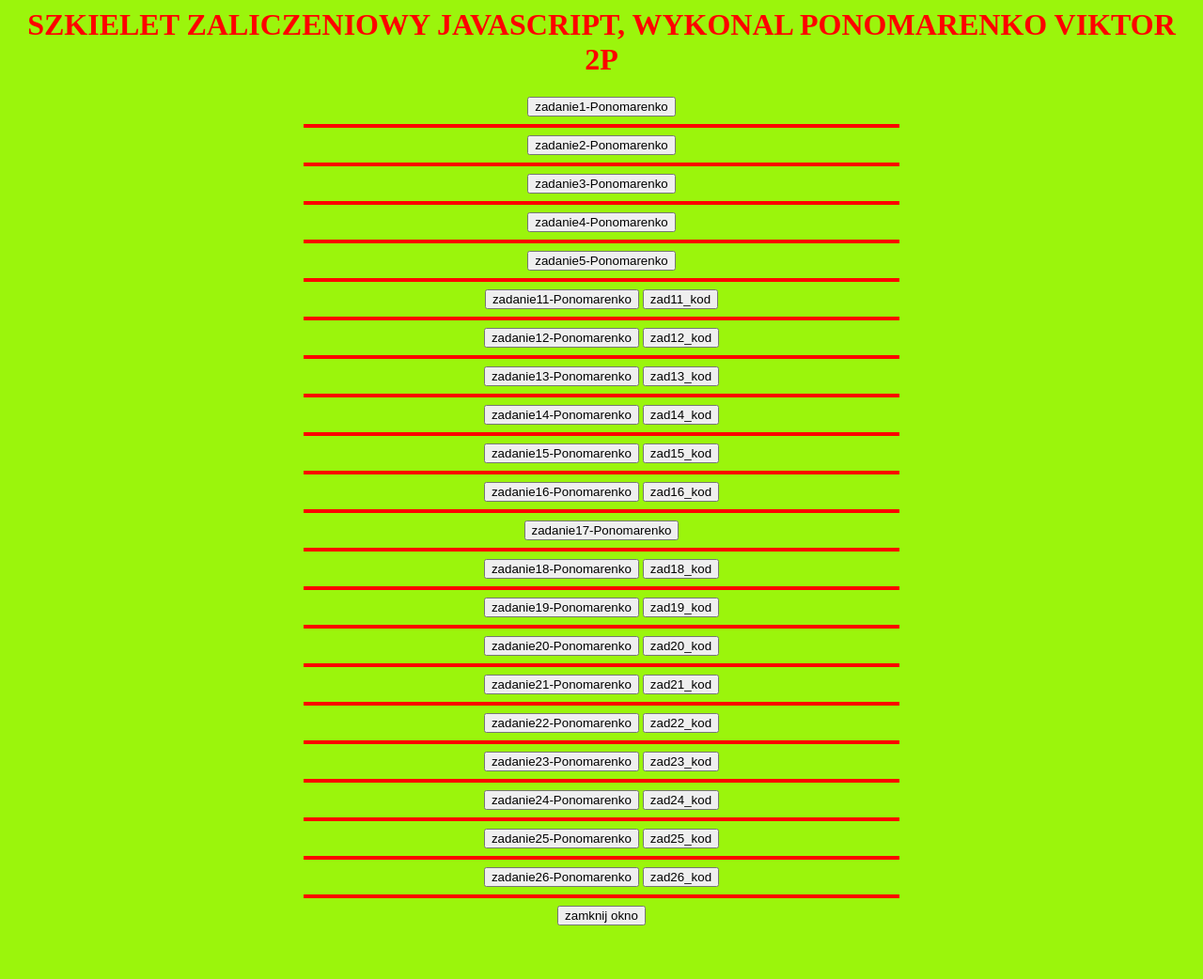
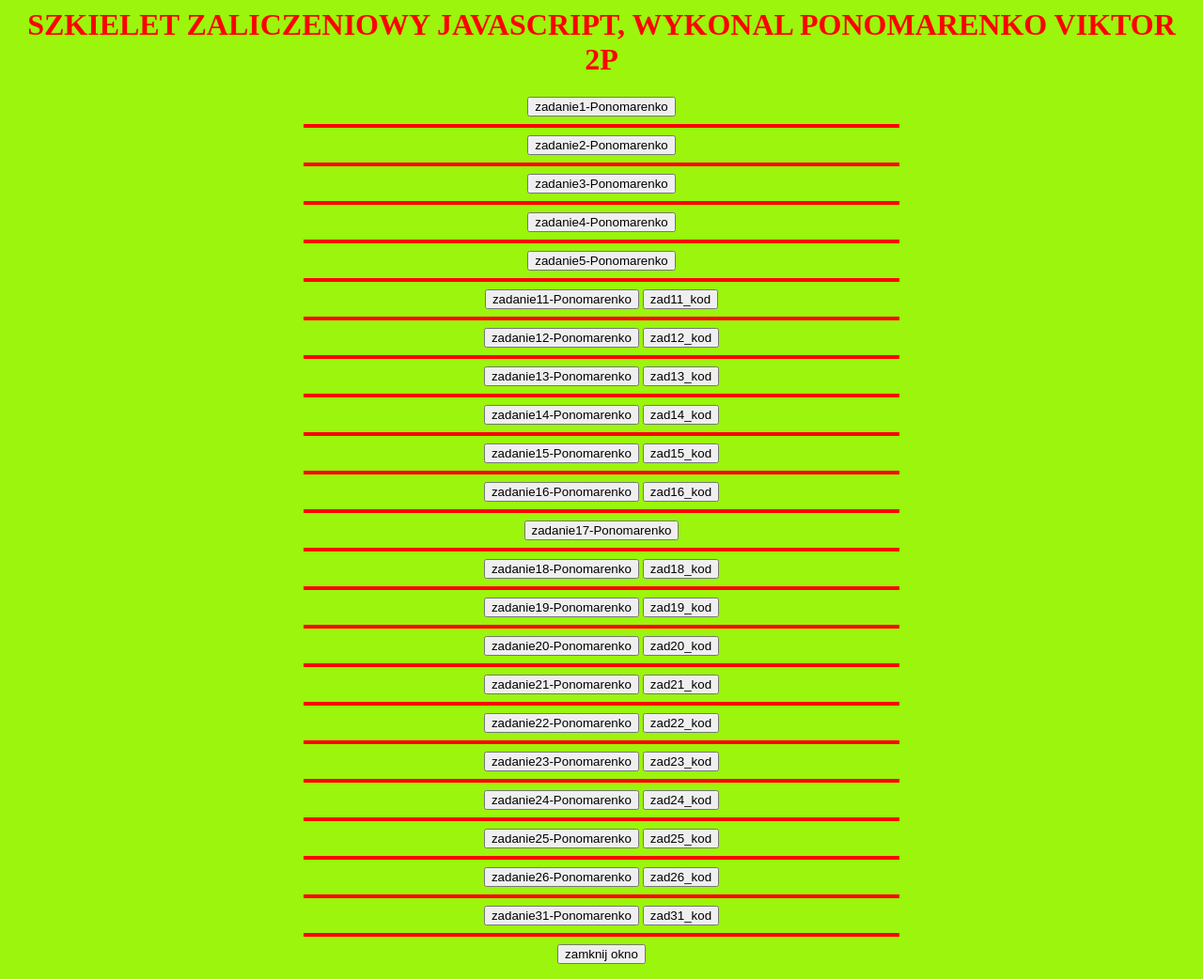
Before and after one commit to ViktorPon/JS-2P, a plain HTML site: page index.html in a window 1280 px wide. Shown: the whole page at 94% size. Before the commit the page ends 1001 px from the top, so only its background shows below. Drawn offline with Linux system fonts and the light colour scheme.

Commit message:
Add functions to open zad31 and zad31_kod pages

```diff
--- a/index.html
+++ b/index.html
@@ -149,7 +149,14 @@
         function WinOpen_z26_kod() {
             window.open("zad_26_kod.html","kod_z26","height=800,width=500,top=200,left=400");
         }
-
+        function WinOpen_z31()
+        {
+        window.open("zad31.html","okineko_z31","height=800,width=500,top=200,left=400");
+        }
+        function WinOpen_z31_kod()
+        {
+        window.open("zad31_kod.html","okineko_z31_kod","height=800,width=500,top=200,left=400");
+        }
         function okno_zamknij() {
             window.close();
         }
@@ -241,6 +248,10 @@
     <input type="button" value="zad26_kod" onclick="WinOpen_z26_kod()">
 
     <hr size="4" width="50%" align="left" color="red">
+    <input type="button" value="zadanie31-Ponomarenko" onclick="WinOpen_z31()">
+    <input type="button" value="zad31_kod" onclick="WinOpen_z31_kod()">
+
+    <hr size="4" width="50%" align="left" color="red">
 
     <input type="button" value="zamknij okno" onclick="okno_zamknij()">
 
```
